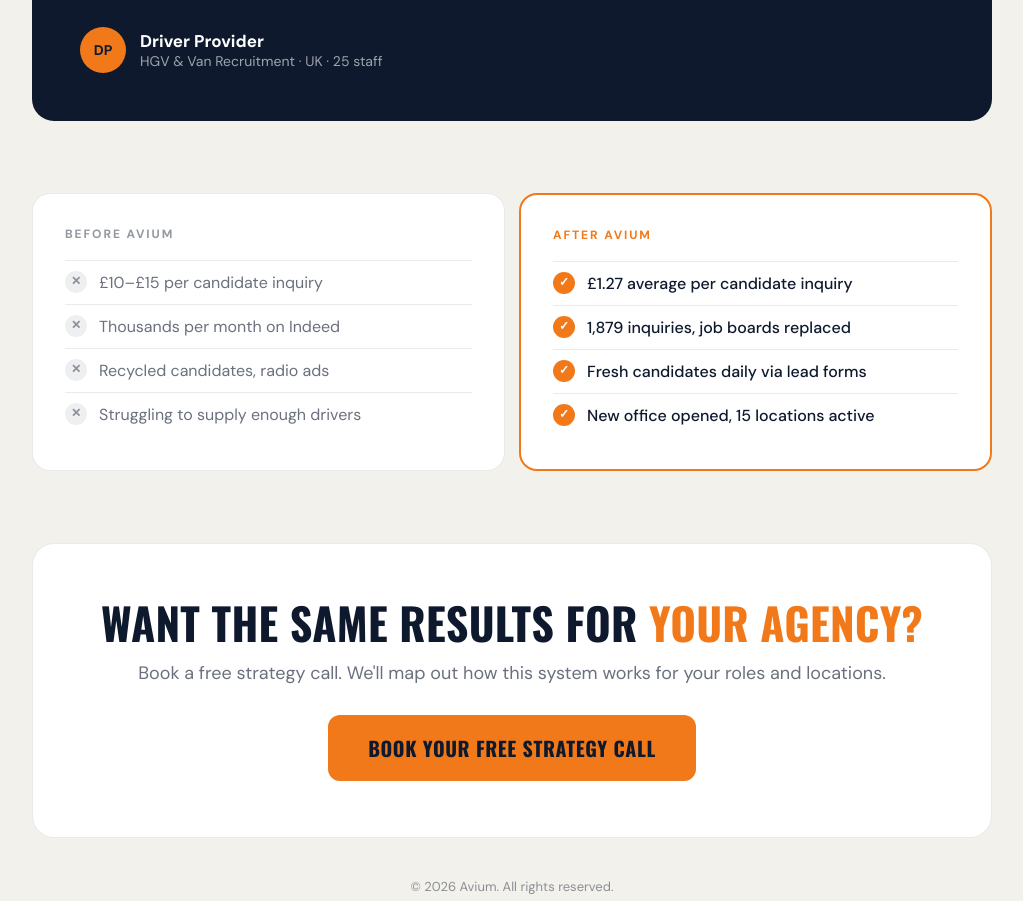
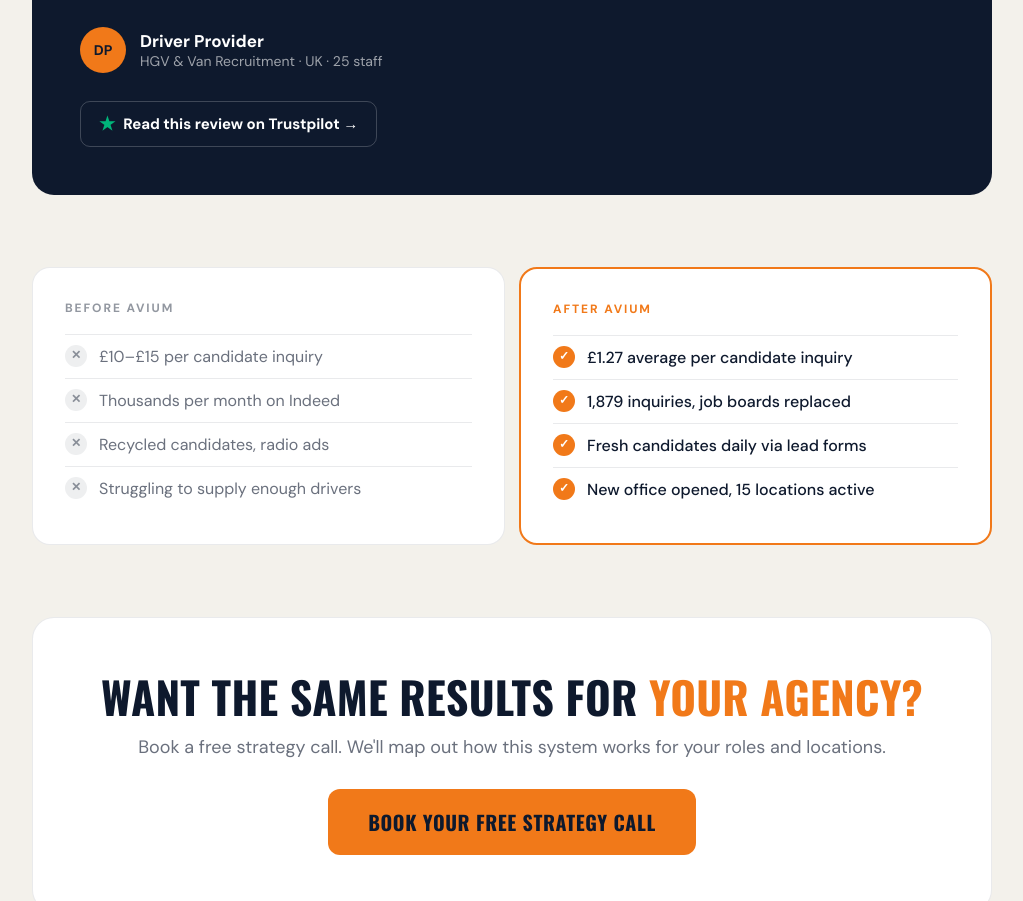
Before and after one commit to Jago402/avium-case-study, a plain HTML site: page index.html in a window 1280 px wide. Shown: the part 2530-3431 px from the top of the page, without its empty margins (128-1151 px from the left). Drawn offline with nearby package versions, Linux system fonts and the light colour scheme.

Commit message:
Add Trustpilot review link to case study

```diff
--- a/index.html
+++ b/index.html
@@ -116,6 +116,9 @@
     .avatar { width: 46px; height: 46px; border-radius: 50%; background: var(--orange); color: var(--navy); display: flex; align-items: center; justify-content: center; font-weight: 700; font-size: 14px; }
     .attr-name { font-weight: 700; font-size: 17px; }
     .attr-detail { font-size: 14px; color: rgba(255,255,255,0.6); }
+    .tp-link { display: inline-flex; align-items: center; gap: 8px; margin-top: 28px; padding: 12px 18px; border: 1px solid rgba(255,255,255,0.2); border-radius: 10px; color: #fff; text-decoration: none; font-size: 15px; font-weight: 700; }
+    .tp-link:hover { border-color: var(--orange); }
+    .tp-link .star { color: #00b67a; font-size: 18px; line-height: 1; }
 
     /* Before / after */
     .ba-label { font-size: 12px; font-weight: 700; letter-spacing: 0.16em; text-transform: uppercase; margin-bottom: 18px; color: var(--soft); }
@@ -250,6 +253,7 @@
           <div class="attr-detail">HGV &amp; Van Recruitment · UK · 25 staff</div>
         </div>
       </div>
+      <a class="tp-link" href="https://www.trustpilot.com/reviews/6aa27c6b987dcc23c764026d" target="_blank" rel="noopener"><span class="star">★</span> Read this review on Trustpilot →</a>
     </section>
 
     <section class="two-col">
```
